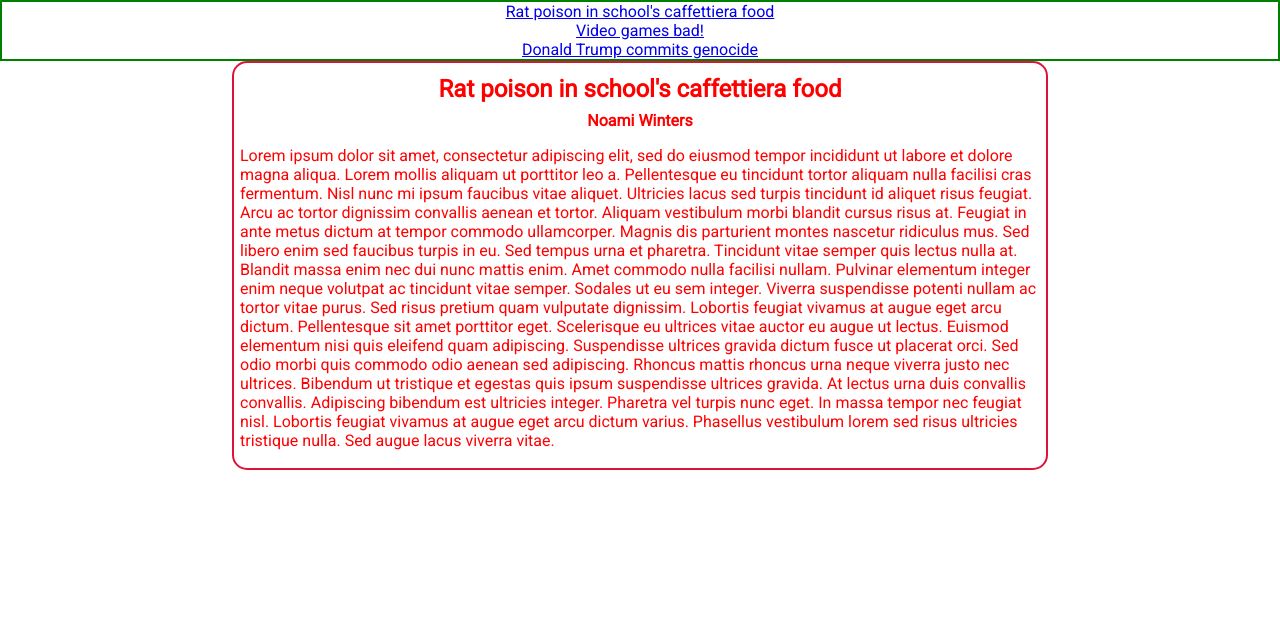
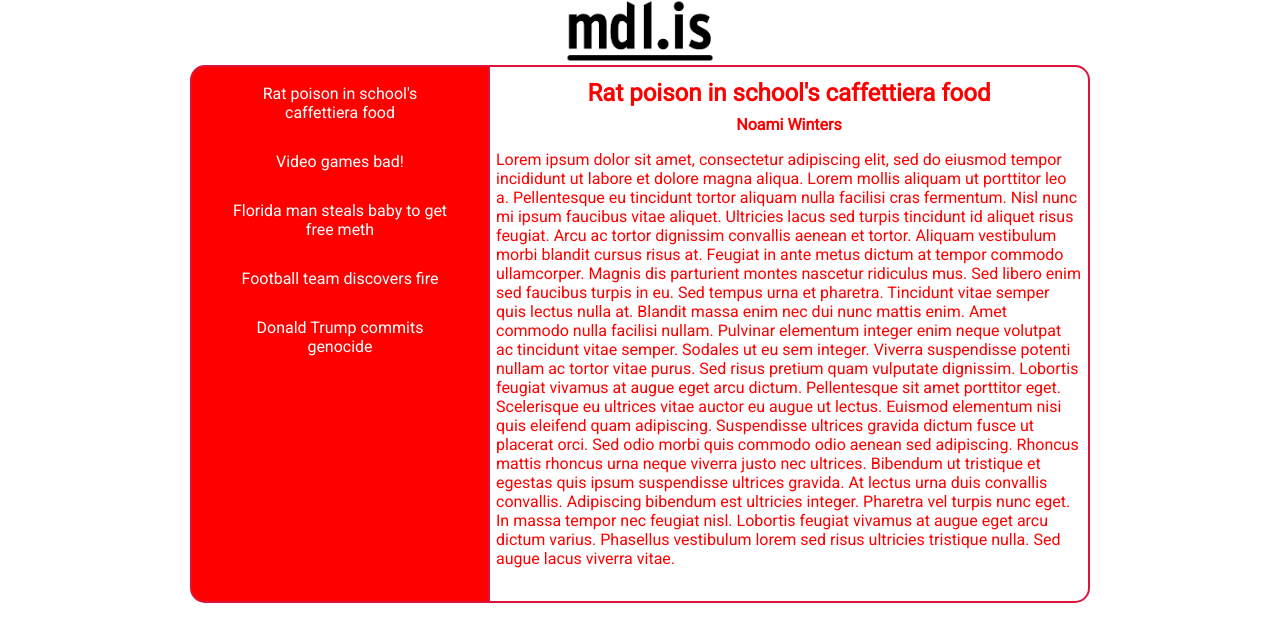
Before and after one commit to Kleina13/vefforitun-1-verk-3, a Flask app: page /article/1 in a window 1280 px wide. Shown: the top 642 px of the page. Run offline with Flask 2, Linux system fonts and the light colour scheme.

Commit message:
ITS ALIVE!!!

```diff
--- a/app.py
+++ b/app.py
@@ -8,13 +8,15 @@
 
 articles = [{'id': 1, 'author': "Noami Winters", 'title': "Rat poison in school's caffettiera food", 'content': lorem_ipsum},
 			{'id': 2, 'author': "Sebastian Sanchez", 'title': "Video games bad!", 'content': lorem_ipsum},
-			{'id': 3, 'author': "Samuel Jackson", 'title': "Donald Trump commits genocide", 'content': lorem_ipsum}]
+			{'id': 3, 'author': "Carl Bowie", 'title': "Florida man steals baby to get free meth", 'content': lorem_ipsum},
+			{'id': 4, 'author': "Rachel Kristen", 'title': "Football team discovers fire", 'content': lorem_ipsum},
+			{'id': 5, 'author': "Samuel Jackson", 'title': "Donald Trump commits genocide", 'content': lorem_ipsum}]
 author, title, content = '', '', ''
 lenA = len(articles)
 
 @app.route('/')
 def index():
-	return rend('layout.html')
+	return '<h1>Þessi síða er ókláruð</h1><a href="/article/1">Ýttu hérnar fyrir síðuna</a>'
 
 @app.route('/article/<ID>')
 def article(ID):
--- a/static/css/main.css
+++ b/static/css/main.css
@@ -6,20 +6,42 @@
     font-family: 'Roboto', sans-serif;
 }
 
-article {
-    max-width: 800px;
-    border: 2px solid crimson;
+header {
     margin: auto;
     text-align: center;
-    color: red;
+}
+
+div {
+    display: grid;
+	grid-template-columns: 1fr 2fr;
+    grid-template-areas: "nav article";
+    max-width: 900px;
+    margin: auto;
+}
+
+article {
+    border: 2px solid #dc143c;
+    border-left: none;
+    margin: auto;
+    text-align: center;
+    color: #ff0000;
     padding: 2px 6px;
-    border-radius: 15px;
+    border-top-right-radius: 15px;
+    border-bottom-right-radius: 15px;
+    grid-area: article;
+    min-height: 530px;
 }
 
 nav {
-    border: 2px solid green;
+    border: 2px solid crimson;
+    background-color: red;
     margin: auto;
     text-align: center;
+    border-top-left-radius: 15px;
+    border-bottom-left-radius: 15px;
+    padding: 2px 6px;
+    grid-area: nav;
+    min-height: 530px;
 }
 
 h1 {
@@ -33,3 +55,20 @@
 p {
     text-align: left;
 }
+
+a {
+    background-color: red;
+    color: #ffffff;
+    padding: 15px 32px;
+    text-align: center;
+    text-decoration: none;
+    display: inline-block;
+    font-size: 16px;
+    min-width: 210px;
+    transition: 0.3s;
+}
+
+a:hover {
+    font-size: 20px;
+    padding: 7px 0px;
+}
--- a/templates/layout.html
+++ b/templates/layout.html
@@ -9,6 +9,10 @@
     <link href="https://fonts.googleapis.com/css?family=Roboto&display=swap" rel="stylesheet">
 </head>
 <body>
+    <header>
+        <img src="{{ url_for('static', filename='img/mdl_logo.png') }}" alt="MDL" width="150px" height="auto">
+    </header>
+    <div>
         <nav>
             {% for i in range(len) %}
                 <a href="/article/{{ articles[i]['id'] }}">{{ articles[i]['title'] }}</a> <br>
@@ -19,5 +23,6 @@
             <h4>{{ author }}</h4>
             <p>{{ content }}</p>
         </article>
+    </div>
 </body>
 </html>
```
Also changed, not shown: static/img/mdl_logo-removebg-preview.png (added), static/img/mdl_logo.png (added). Lines whose indentation alone changed are shown as unchanged.
